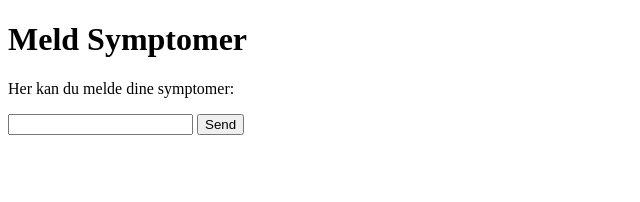
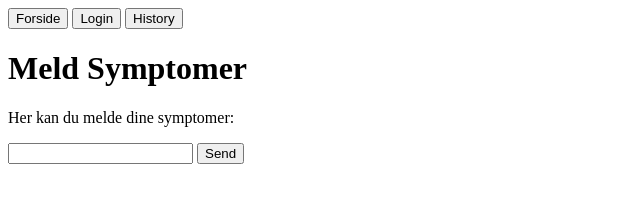
Before and after one commit to dashingomaster3000/CGM-MontorV2, a plain HTML site: page Feedback/MeldSymptomer.html in a window 1280 px wide. Shown: the whole page, without its empty margins (0-640 px from the left). Drawn offline with Linux system fonts and the light colour scheme.

Commit message:
navigationsknapper

```diff
--- a/Feedback/MeldSymptomer.html
+++ b/Feedback/MeldSymptomer.html
@@ -8,6 +8,10 @@
 </head>
 
 <body>
+
+<button id="ForsideKnap">Forside</button>
+<button id="Loginknap">Login</button>
+<button id="Historyknap">History</button>
 
 
     <h1>Meld Symptomer</h1>
```
